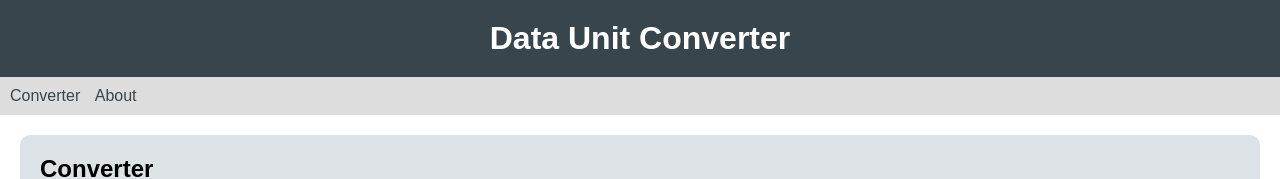
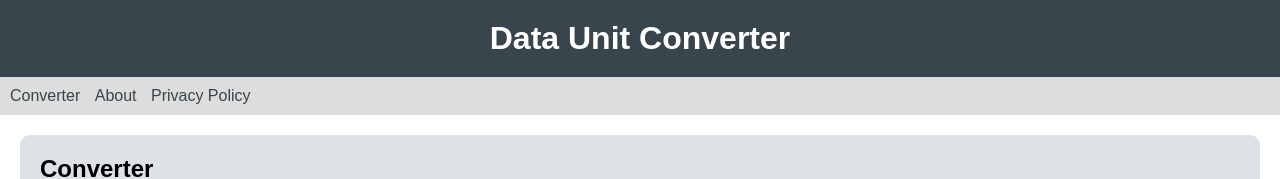
Before and after one commit to sathwikd/dataconverter, a plain HTML site: page index.html in a window 1280 px wide. Shown: the top 179 px of the page. Drawn offline with Linux system fonts and the light colour scheme.

Commit message:
Update index.html

```diff
--- a/index.html
+++ b/index.html
@@ -13,6 +13,7 @@
       <ul>
         <li><a href="#converter">Converter</a></li>
         <li><a href="#about">About</a></li>
+        <li><a href="privacy-policy">Privacy Policy</a></li>
       </ul>
     </nav>
     <main>
```
